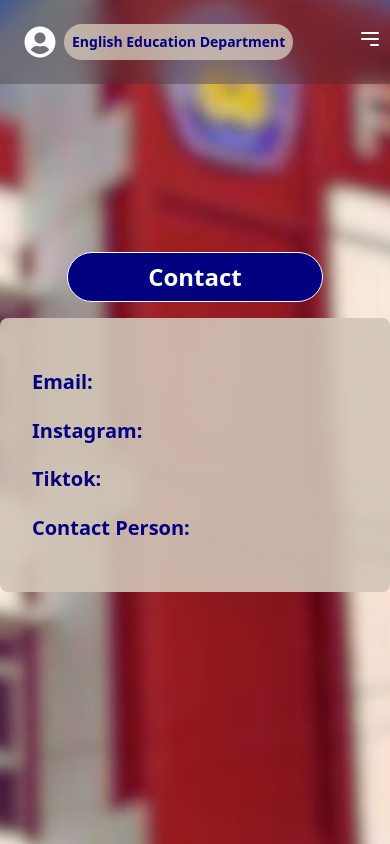
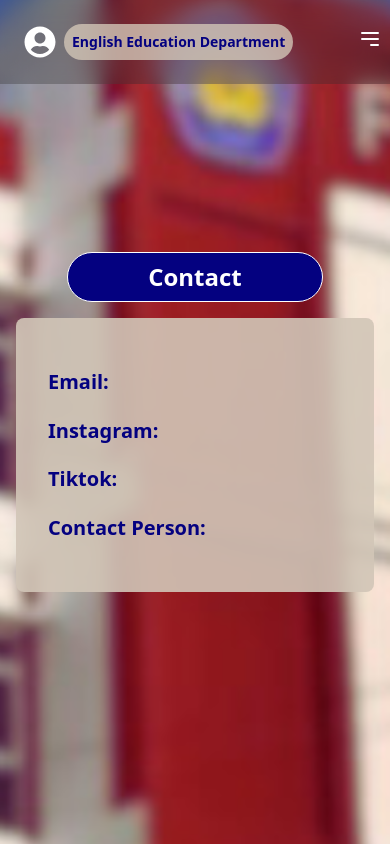
Before and after one commit to Jonathan0823/aspire-aseed, a Next.js app: page /contact in a window 390 px wide. Built offline with nearby package versions, Linux system fonts and the light colour scheme.

Commit message:
fix: adjust padding and margin in AboutSection and ContactSection for improved layout and responsiveness

```diff
--- a/components/AboutSection.tsx
+++ b/components/AboutSection.tsx
@@ -8,7 +8,7 @@ const AboutSection = () => {
         <h2 className="bg-[#040180] border lg:mt-0 mt-20 border-white text-2xl text-white rounded-full py-2 px-20 inline-block font-bold mb-4">
           ABOUT
         </h2>
-      <div className="bg-[#d2c6b7] bg-opacity-90 rounded-lg p-8 md:max-w-xl mx-5 text-center">
+      <div className="bg-[#d2c6b7] bg-opacity-90 rounded-lg p-8 md:max-w-xl w-full px-4 text-center">
         <p className="text-[#040180] font-semibold text-xl leading-relaxed">
           AspireAseed is a website managed by the Association of Students of
           English Education Department. This website accommodates every student
--- a/components/ContactSection.tsx
+++ b/components/ContactSection.tsx
@@ -2,13 +2,14 @@ import Background from "@/components/background";
 
 const ContactSection = () => {
   return (
-    <div className="relative h-screen flex flex-col justify-center items-center">
+    <div className="relative h-screen flex flex-col justify-center items-center ">
       <Background />
+      <div className="flex flex-col justify-center items-center w-screen px-4">
 
         <h2 className="bg-[#040180] border border-white text-2xl text-white rounded-full py-2 px-20 inline-block font-bold mb-4">
           Contact
         </h2>
-      <div className="bg-[#d2c6b7] bg-opacity-90 rounded-lg p-8 md:max-w-xl w-full text-left mx-5 py-12 space-y-4">
+      <div className="bg-[#d2c6b7] bg-opacity-90 rounded-lg p-8 md:max-w-xl w-full text-left py-12 space-y-4">
         <p className="text-[#040180] font-semibold text-xl leading-relaxed">
           Email:
         </p>
@@ -22,6 +23,7 @@ const ContactSection = () => {
           Contact Person:
         </p>
       </div>
+      </div>
     </div>
   );
 };
```
